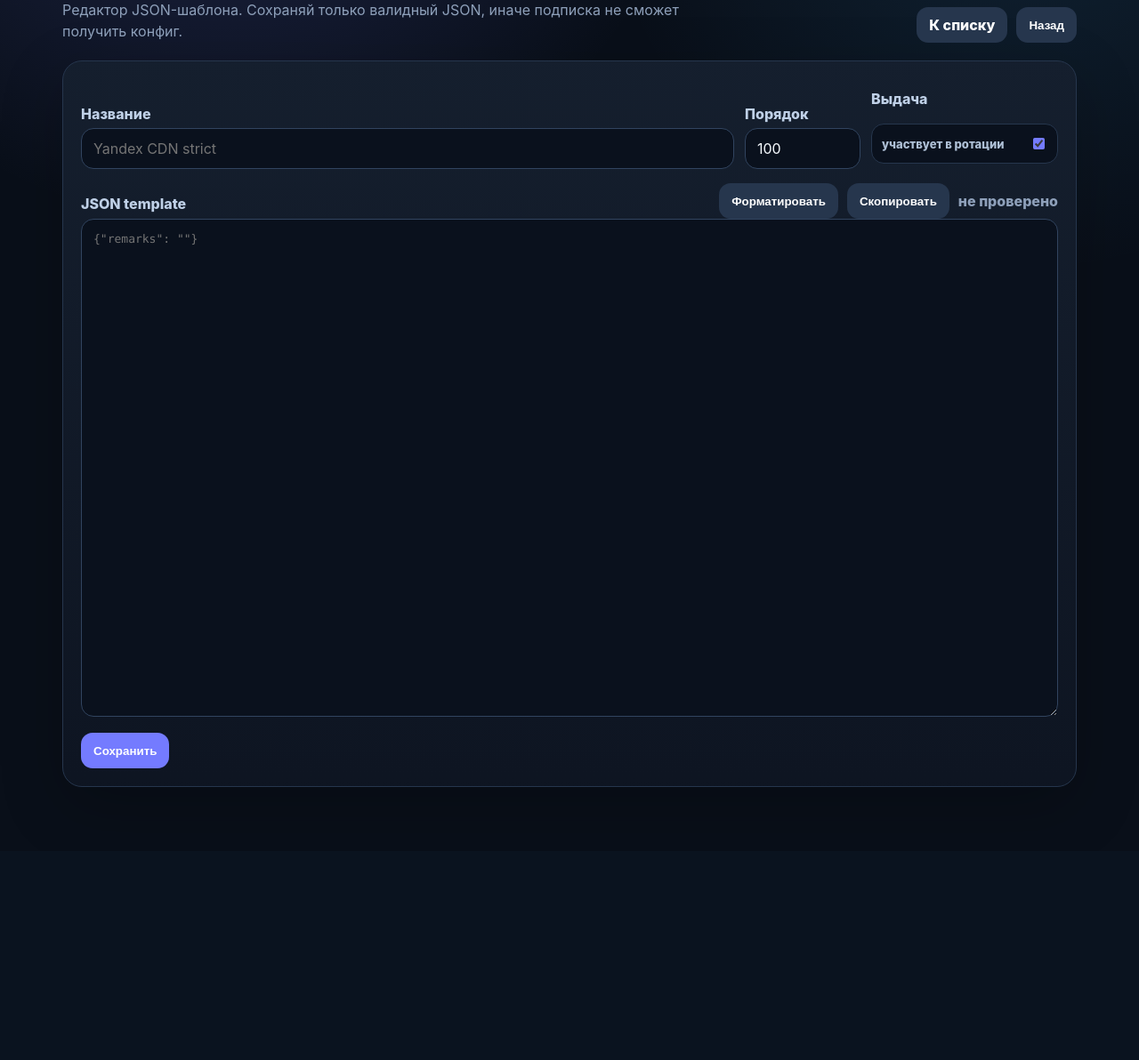
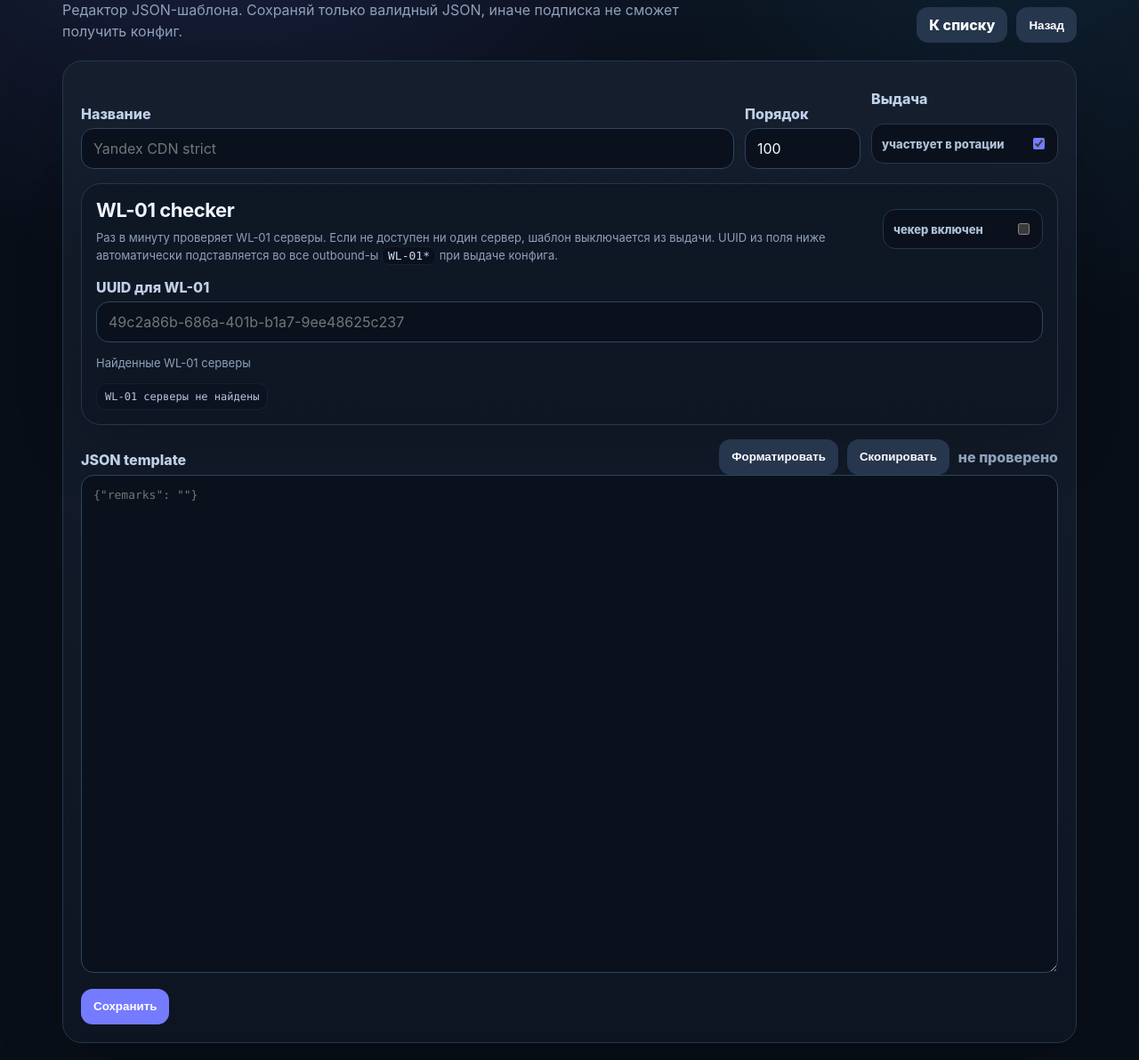
Before and after one commit to zadkie1ll/shredder-admin, a FastAPI app: page /templates/new in a window 1280 px wide. Shown: the part 177-1369 px from the top of the page at 89% size. Before the commit the page ends 1062 px from the top, so only its background shows below. Run offline with FastAPI, Linux system fonts and the light colour scheme.

Commit message:
Add WL-01 template checker

```diff
--- a/app/main.py
+++ b/app/main.py
@@ -1,7 +1,9 @@
+import asyncio
 from datetime import datetime
 from datetime import timedelta
 from pathlib import Path
 from secrets import compare_digest
+from uuid import UUID
 
 import orjson
 import uvicorn
@@ -32,6 +34,16 @@ from common.models.db import User
 app = FastAPI(title="Shredder Admin", version="0.1.0")
 templates = Jinja2Templates(directory=str(Path(__file__).parent / "templates"))
 security = HTTPBasic(auto_error=False)
+
+
+def validate_uuid(value: str | None) -> str | None:
+    value = _strip_optional(value)
+    if not value:
+        return None
+    try:
+        return str(UUID(value))
+    except ValueError as exc:
+        raise HTTPException(status_code=400, detail=f"Invalid WL-01 UUID: {value}") from exc
 
 
 def require_admin_token(x_admin_token: str | None = Header(default=None)) -> None:
@@ -73,6 +85,10 @@ def validate_json_template(content: str) -> None:
         raise HTTPException(status_code=400, detail=f"Invalid JSON: {exc}") from exc
 
 
+def _json_dump_text(payload) -> str:
+    return orjson.dumps(payload, option=orjson.OPT_INDENT_2).decode("utf-8")
+
+
 def get_tag_list(content: str, section: str) -> list[str]:
     try:
         payload = orjson.loads(content)
@@ -95,6 +111,170 @@ def get_tag_list(content: str, section: str) -> list[str]:
 
 def get_outbound_tags(content: str) -> list[str]:
     return get_tag_list(content, "outbounds")
+
+
+def apply_wl01_uuid(content: str, wl01_uuid: str | None) -> str:
+    if not wl01_uuid:
+        return content
+
+    try:
+        payload = orjson.loads(content)
+    except orjson.JSONDecodeError:
+        return content
+
+    if not isinstance(payload, dict):
+        return content
+
+    outbounds = payload.get("outbounds")
+    if not isinstance(outbounds, list):
+        return content
+
+    changed = False
+    for outbound in outbounds:
+        if not isinstance(outbound, dict):
+            continue
+        tag = outbound.get("tag")
+        if not isinstance(tag, str) or not tag.startswith("WL-01"):
+            continue
+        settings = outbound.get("settings")
+        if not isinstance(settings, dict):
+            continue
+        vnext = settings.get("vnext")
+        if not isinstance(vnext, list):
+            continue
+        for server in vnext:
+            if not isinstance(server, dict):
+                continue
+            users = server.get("users")
+            if not isinstance(users, list):
+                continue
+            for user in users:
+                if isinstance(user, dict):
+                    user["id"] = wl01_uuid
+                    changed = True
+
+    return _json_dump_text(payload) if changed else content
+
+
+def content_for_delivery(config: AdminConfigTemplate) -> str:
+    return apply_wl01_uuid(config.content, config.wl01_check_uuid)
+
+
+def extract_wl01_servers(content: str, wl01_uuid: str | None = None) -> list[dict]:
+    try:
+        payload = orjson.loads(apply_wl01_uuid(content, wl01_uuid))
+    except orjson.JSONDecodeError:
+        return []
+
+    outbounds = payload.get("outbounds", []) if isinstance(payload, dict) else []
+    if not isinstance(outbounds, list):
+        return []
+
+    servers: list[dict] = []
+    for outbound in outbounds:
+        if not isinstance(outbound, dict):
+            continue
+        tag = outbound.get("tag")
+        if not isinstance(tag, str) or not tag.startswith("WL-01"):
+            continue
+        settings = outbound.get("settings")
+        if not isinstance(settings, dict):
+            continue
+        vnext = settings.get("vnext")
+        if not isinstance(vnext, list):
+            continue
+        for server in vnext:
+            if not isinstance(server, dict):
+                continue
+            address = server.get("address")
+            port = server.get("port")
+            if isinstance(address, str) and isinstance(port, int):
+                servers.append({"tag": tag, "address": address, "port": port})
+    return servers
+
+
+async def tcp_probe(address: str, port: int, timeout: int) -> tuple[bool, str | None]:
+    try:
+        reader, writer = await asyncio.wait_for(
+            asyncio.open_connection(address, port),
+            timeout=timeout,
+        )
+        writer.close()
+        await writer.wait_closed()
+        return True, None
+    except Exception as exc:  # noqa: BLE001 - we store probe diagnostics for UI.
+        return False, f"{type(exc).__name__}: {exc}"
+
+
+async def check_wl01_template(config_id: int) -> None:
+    with session_scope() as session:
+        config = session.get(AdminConfigTemplate, config_id)
+        if not config or not config.wl01_check_enabled:
+            return
+        servers = extract_wl01_servers(config.content, config.wl01_check_uuid)
+
+    if not servers:
+        with session_scope() as session:
+            config = session.get(AdminConfigTemplate, config_id)
+            if config:
+                config.wl01_last_checked_at = func.now()
+                config.wl01_last_available_count = 0
+                config.wl01_last_total_count = 0
+                config.wl01_last_error = "No WL-01 outbounds found"
+                config.updated_at = func.now()
+        return
+
+    results = await asyncio.gather(
+        *[
+            tcp_probe(server["address"], server["port"], settings.wl01_check_timeout_seconds)
+            for server in servers
+        ]
+    )
+    available_count = sum(1 for ok, _ in results if ok)
+    failed = [
+        f'{server["tag"]} {server["address"]}:{server["port"]} -> {error}'
+        for server, (ok, error) in zip(servers, results, strict=True)
+        if not ok
+    ]
+
+    with session_scope() as session:
+        config = session.get(AdminConfigTemplate, config_id)
+        if not config:
+            return
+        config.wl01_last_checked_at = func.now()
+        config.wl01_last_available_count = available_count
+        config.wl01_last_total_count = len(servers)
+        config.wl01_last_error = "\n".join(failed[:12]) if failed else None
+        config.updated_at = func.now()
+
+        if config.is_active and len(servers) > 0 and available_count == 0:
+            config.is_active = False
+            config.wl01_disabled_at = func.now()
+            session.execute(
+                delete(AdminConfigAssignment).where(
+                    AdminConfigAssignment.template_id == config.id
+                )
+            )
+
+
+async def wl01_checker_loop() -> None:
+    while True:
+        try:
+            with session_scope() as session:
+                config_ids = (
+                    session.execute(
+                        select(AdminConfigTemplate.id)
+                        .where(AdminConfigTemplate.wl01_check_enabled.is_(True))
+                    )
+                    .scalars()
+                    .all()
+                )
+            for config_id in config_ids:
+                await check_wl01_template(config_id)
+        except Exception as exc:  # noqa: BLE001 - background task must keep running.
+            print(f"WL-01 checker failed: {type(exc).__name__}: {exc}", flush=True)
+
+        await asyncio.sleep(settings.wl01_check_interval_seconds)
 
 
 def get_active_assignment_counts(session) -> dict[int, int]:
@@ -142,6 +322,7 @@ def list_configs_with_outbounds(session):
         {
             "config": config,
             "outbounds": get_outbound_tags(config.content),
+            "wl01_servers": extract_wl01_servers(config.content, config.wl01_check_uuid),
             "assigned_count": assignment_counts.get(config.id, 0),
             "recent_count": recent_counts.get(config.id, 0),
         }
@@ -264,8 +445,21 @@ def seed_template_if_needed() -> None:
 
 
 @app.on_event("startup")
-def startup() -> None:
+async def startup() -> None:
     seed_template_if_needed()
+    if settings.wl01_checker_enabled:
+        app.state.wl01_checker_task = asyncio.create_task(wl01_checker_loop())
+
+
+@app.on_event("shutdown")
+async def shutdown() -> None:
+    task = getattr(app.state, "wl01_checker_task", None)
+    if task:
+        task.cancel()
+        try:
+            await task
+        except asyncio.CancelledError:
+            pass
 
 
 @app.get("/", dependencies=[Depends(require_ui_auth)])
@@ -295,13 +489,14 @@ def templates_list(request: Request):
 def new_template(request: Request):
     return templates.TemplateResponse(
         "template_edit.html",
-        {
-            "request": request,
-            "config": None,
-            "outbounds": [],
-            "assigned_count": 0,
-            "recent_count": 0,
-            "action": "/configs",
+            {
+                "request": request,
+                "config": None,
+                "outbounds": [],
+                "wl01_servers": [],
+                "assigned_count": 0,
+                "recent_count": 0,
+                "action": "/configs",
         },
     )
 
@@ -319,6 +514,7 @@ def edit_template(request: Request, config_id: int):
                 "request": request,
                 "config": config,
                 "outbounds": get_outbound_tags(config.content),
+                "wl01_servers": extract_wl01_servers(config.content, config.wl01_check_uuid),
                 "assigned_count": get_active_assignment_counts(session).get(config.id, 0),
                 "recent_count": get_recent_assignment_counts(session).get(config.id, 0),
                 "action": f"/configs/{config.id}",
@@ -332,8 +528,11 @@ def create_config(
     sort_order: int = Form(100),
     content: str = Form(...),
     is_active: bool = Form(False),
+    wl01_check_enabled: bool = Form(False),
+    wl01_check_uuid: str | None = Form(None),
 ):
     validate_json_template(content)
+    normalized_wl01_uuid = validate_uuid(wl01_check_uuid)
     with session_scope() as session:
         session.add(
             AdminConfigTemplate(
@@ -341,6 +540,8 @@ def create_config(
                 sort_order=sort_order,
                 content=content,
                 is_active=is_active,
+                wl01_check_enabled=wl01_check_enabled,
+                wl01_check_uuid=normalized_wl01_uuid,
             )
         )
     return RedirectResponse("/templates", status_code=303)
@@ -353,8 +554,11 @@ def update_config(
     sort_order: int = Form(100),
     content: str = Form(...),
     is_active: bool = Form(False),
+    wl01_check_enabled: bool = Form(False),
+    wl01_check_uuid: str | None = Form(None),
 ):
     validate_json_template(content)
+    normalized_wl01_uuid = validate_uuid(wl01_check_uuid)
     with session_scope() as session:
         config = session.get(AdminConfigTemplate, config_id)
         if not config:
@@ -363,6 +567,8 @@ def update_config(
         config.sort_order = sort_order
         config.content = content
         config.is_active = is_active
+        config.wl01_check_enabled = wl01_check_enabled
+        config.wl01_check_uuid = normalized_wl01_uuid
         config.updated_at = func.now()
     return RedirectResponse(f"/templates/{config_id}", status_code=303)
 
@@ -408,6 +614,8 @@ def clone_config(config_id: int):
                 sort_order=config.sort_order + 1,
                 content=config.content,
                 is_active=False,
+                wl01_check_enabled=config.wl01_check_enabled,
+                wl01_check_uuid=config.wl01_check_uuid,
             )
         )
     return RedirectResponse("/templates", status_code=303)
@@ -461,6 +669,20 @@ def serialize_config_templates(session) -> list[dict]:
             "assigned_count": assignment_counts.get(config.id, 0),
             "recent_count": recent_counts.get(config.id, 0),
             "outbounds": get_outbound_tags(config.content),
+            "wl01_check_enabled": config.wl01_check_enabled,
+            "wl01_check_uuid": config.wl01_check_uuid,
+            "wl01_last_checked_at": (
+                config.wl01_last_checked_at.isoformat()
+                if config.wl01_last_checked_at
+                else None
+            ),
+            "wl01_last_available_count": config.wl01_last_available_count,
+            "wl01_last_total_count": config.wl01_last_total_count,
+            "wl01_last_error": config.wl01_last_error,
+            "wl01_disabled_at": (
+                config.wl01_disabled_at.isoformat() if config.wl01_disabled_at else None
+            ),
+            "wl01_servers": extract_wl01_servers(config.content, config.wl01_check_uuid),
             "updated_at": config.updated_at.isoformat() if config.updated_at else None,
         }
         for config in configs
@@ -611,7 +833,7 @@ def get_next_config_template(
             "assignment_status": assignment_status,
             "assignment_key": assignment_key,
             "user_id": user.id if user else None,
-            "content": config.content,
+            "content": content_for_delivery(config),
         }
 
 
--- a/app/templates/template_edit.html
+++ b/app/templates/template_edit.html
@@ -62,6 +62,56 @@
             <span>участвует в ротации</span>
             <input type="checkbox" name="is_active" value="true" {% if not config or config.is_active %}checked{% endif %}>
           </label>
+        </div>
+      </div>
+
+      <div class="card" style="margin-top: 16px; padding: 16px; background: rgba(10,17,29,.48);">
+        <div class="template-head">
+          <div>
+            <h2>WL-01 checker</h2>
+            <p class="small muted" style="margin: 8px 0 0;">
+              Раз в минуту проверяет WL-01 серверы. Если не доступен ни один сервер, шаблон выключается из выдачи.
+              UUID из поля ниже автоматически подставляется во все outbound-ы <code>WL-01*</code> при выдаче конфига.
+            </p>
+          </div>
+          <label class="pill" style="justify-content: space-between; min-width: 180px; border-radius: 14px; min-height: 45px;">
+            <span>чекер включен</span>
+            <input type="checkbox" name="wl01_check_enabled" value="true" {% if config and config.wl01_check_enabled %}checked{% endif %}>
+          </label>
+        </div>
+
+        <label>UUID для WL-01</label>
+        <input
+          type="text"
+          name="wl01_check_uuid"
+          value="{{ config.wl01_check_uuid if config and config.wl01_check_uuid else '' }}"
+          placeholder="49c2a86b-686a-401b-b1a7-9ee48625c237"
+        >
+
+        {% if config %}
+          <div class="stats" style="margin-bottom: 0;">
+            <span class="pill">
+              WL-01:
+              {{ config.wl01_last_available_count if config.wl01_last_available_count is not none else "?" }}/{{ config.wl01_last_total_count if config.wl01_last_total_count is not none else wl01_servers | length }}
+              живых
+            </span>
+            <span class="pill">Проверка: {{ config.wl01_last_checked_at if config.wl01_last_checked_at else "еще не было" }}</span>
+            {% if config.wl01_disabled_at %}
+              <span class="pill" style="color: var(--bad); border-color: rgba(255,117,140,.35);">авто-выключен: {{ config.wl01_disabled_at }}</span>
+            {% endif %}
+          </div>
+          {% if config.wl01_last_error %}
+            <pre class="small" style="white-space: pre-wrap; color: var(--bad); background: #0a111d; border: 1px solid rgba(255,117,140,.24); border-radius: 14px; padding: 12px;">{{ config.wl01_last_error }}</pre>
+          {% endif %}
+        {% endif %}
+
+        <p class="small muted">Найденные WL-01 серверы</p>
+        <div class="tag-list">
+          {% for server in wl01_servers %}
+            <span class="tag-chip">{{ server.tag }} · {{ server.address }}:{{ server.port }}</span>
+          {% else %}
+            <span class="tag-chip">WL-01 серверы не найдены</span>
+          {% endfor %}
         </div>
       </div>
 
```
Also changed, not shown: app/config.py (+7 -0 lines), app/templates/templates.html (+25 -0 lines), 1 other file.
